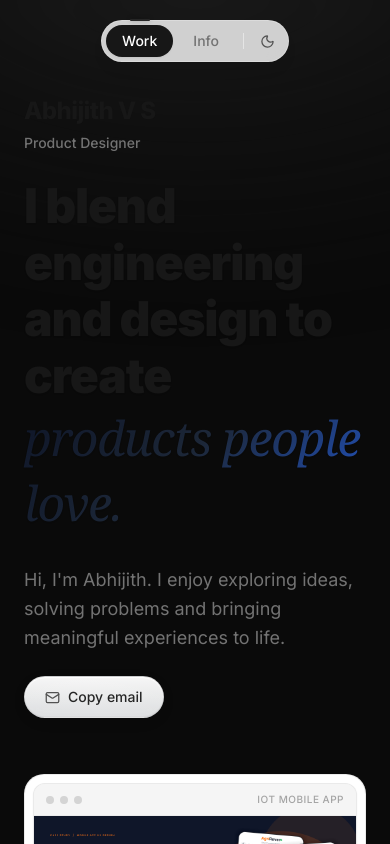
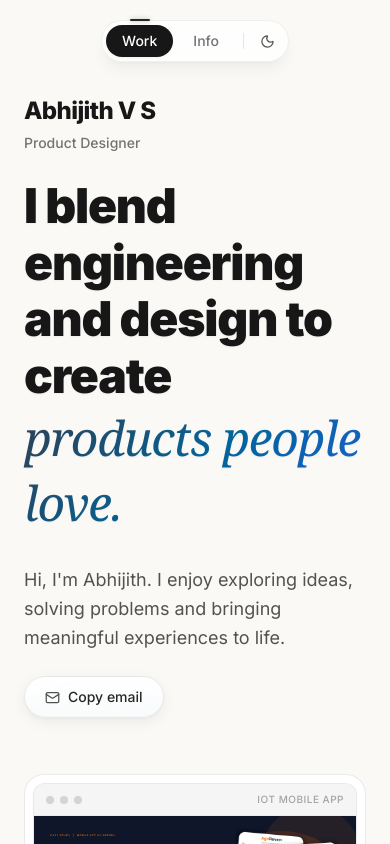
Before and after one commit to Abhi-jith4/Portfolio, a React (Vite) app: page / in a window 390 px wide. Shown: the top 844 px of the page. Built offline with nearby package versions, Linux system fonts and the light colour scheme; grey boxes are pictures that could not be loaded; a web font is replaced by a local one.

Commit message:
fix(theme): restore mobile light mode background, clear dark typography, original blue accents, and subtle surface contrast

```diff
--- a/src/content/agrirover.ts
+++ b/src/content/agrirover.ts
@@ -21,7 +21,7 @@ const ag: ProjectData = {
     'Created visual indicators for system status, connectivity, and alerts.',
     'Developed the app and tested communication between the app and rover hardware.',
   ],
-  team: 'Abhijith V S, Pranav E, Abhiram S, Emmanuel Das',
+  team: 'Abhijith V S, Pranav E, Abhiram S, Emmanuel',
   timeline: 'Completed October 2026',
   status: 'Prototype Completed · Field Testing Pending',
   stats: [
--- a/src/content/medisync.ts
+++ b/src/content/medisync.ts
@@ -25,7 +25,7 @@ const ms: ProjectData = {
     'Wired the dispenser electronics (stepper carousel & peristaltic pump) and vitals sensors (MAX30102 & AD8232).',
     'Tested end-to-end communication between the two independent ESP32 microcontrollers and the mobile app.',
   ],
-  team: 'Abhijith V S, Pranav E, Abhiram S, Emmanuel Das',
+  team: 'Abhijith V S, Pranav E, Abhiram S, Emmanuel',
   timeline: 'Completed May 2026',
   status: 'Prototype Completed · App v1.0',
   stats: [
--- a/src/index.css
+++ b/src/index.css
@@ -17,7 +17,7 @@
   }
 
   body {
-    @apply bg-white dark:bg-[#0A0A0A] sm:dark:bg-neutral-950 text-neutral-900 dark:text-neutral-100;
+    @apply bg-[#FAF9F6] dark:bg-[#0A0A0A] sm:bg-[#FAF9F6] sm:dark:bg-neutral-950 text-neutral-900 dark:text-neutral-100;
     font-feature-settings: 'cv11', 'ss01';
     -webkit-font-smoothing: antialiased;
   }
@@ -81,18 +81,18 @@
     margin-left: -0.04em;
     box-decoration-break: clone;
     -webkit-box-decoration-break: clone;
-    background: linear-gradient(135deg, #0f172a 0%, #1e293b 45%, #2563eb 100%);
+    background: linear-gradient(135deg, #334155 0%, #0369a1 50%, #2563eb 100%);
     -webkit-background-clip: text;
     background-clip: text;
     -webkit-text-fill-color: transparent;
   }
 
   .dark .highlight-serif {
-    background: linear-gradient(180deg, #ffffff 10%, #f8fafc 35%, #e2e8f0 60%, #bae6fd 85%, #93c5fd 100%);
+    background: linear-gradient(135deg, #f8fafc 0%, #e0f2fe 35%, #bae6fd 70%, #93c5fd 100%);
     -webkit-background-clip: text;
     background-clip: text;
     -webkit-text-fill-color: transparent;
-    filter: drop-shadow(0 0 10px rgba(186, 230, 253, 0.3));
+    filter: drop-shadow(0 0 16px rgba(186, 230, 253, 0.4)) drop-shadow(0 0 28px rgba(147, 197, 253, 0.2));
   }
 
   /* Theme-aware Glassmorphic / Neumorphic Pill Button (Dousan Miao style) */
--- a/src/pages/About.tsx
+++ b/src/pages/About.tsx
@@ -7,19 +7,19 @@ export function About() {
   const shouldReduceMotion = useReducedMotion();
 
   return (
-    <div className="min-h-screen bg-[#0A0A0A] dark:bg-[#0A0A0A] sm:bg-white sm:dark:bg-neutral-950 px-3.5 pt-20 pb-12 sm:px-0 sm:pt-0 sm:pb-0 transition-colors duration-300 relative overflow-hidden">
-      {/* Mobile subtle top radial glow (Perry Wang inspired), strictly hidden on desktop */}
+    <div className="min-h-screen bg-[#FAF9F6] dark:bg-[#0A0A0A] sm:bg-[#FAF9F6] sm:dark:bg-neutral-950 px-3.5 pt-20 pb-12 sm:px-0 sm:pt-0 sm:pb-0 transition-colors duration-300 relative overflow-hidden">
+      {/* Mobile subtle top radial glow (Perry Wang inspired), strictly dark-mode only on mobile */}
       <div
-        className="sm:hidden pointer-events-none fixed inset-0 z-0 overflow-hidden"
+        className="hidden dark:block sm:dark:hidden pointer-events-none fixed inset-0 z-0 overflow-hidden"
         aria-hidden="true"
       >
         <div className="absolute -top-16 left-1/2 -translate-x-1/2 w-[600px] h-[360px] bg-[radial-gradient(ellipse_100%_350px_at_50%_0%,rgba(36,36,36,0.8)_0%,rgba(23,23,23,0.5)_50%,transparent_100%)] blur-2xl" />
       </div>
 
       {/* Main Content:
-          - MOBILE: Rounded inset container card with dark #1B1B1B surface, #303030 border, rounded-[26px], padding px-6 py-10
+          - MOBILE: Rounded inset container card with pure white surface in light mode (bg-white border-black/[0.06] shadow-sm), dark #171717 surface in dark mode
           - DESKTOP: Direct on page background (sm:bg-transparent sm:border-none sm:shadow-none sm:rounded-none), preserving exact original layout */}
-      <main className="relative z-10 max-w-6xl mx-auto bg-white dark:bg-[#1B1B1B] sm:bg-transparent sm:dark:bg-transparent rounded-[26px] sm:rounded-none border border-black/[0.06] dark:border-[#303030] sm:border-none shadow-sm sm:shadow-none px-6 py-10 sm:px-6 sm:pt-32 sm:pb-24 transition-colors duration-300">
+      <main className="relative z-10 max-w-6xl mx-auto bg-white dark:bg-[#171717] sm:bg-transparent sm:dark:bg-transparent rounded-[26px] sm:rounded-none border border-black/[0.06] dark:border-neutral-800/80 sm:border-none shadow-sm sm:shadow-none px-6 py-10 sm:px-6 sm:pt-32 sm:pb-24 transition-colors duration-300">
         <div className="flex flex-col items-start sm:items-center">
 
           {/* 2. Profile Image (clean circular, enters smoothly shortly after headline) */}
--- a/src/pages/Home.tsx
+++ b/src/pages/Home.tsx
@@ -9,10 +9,10 @@ export function Home() {
   const shouldReduceMotion = useReducedMotion();
 
   return (
-    <div className="min-h-screen bg-[#0A0A0A] sm:bg-white dark:bg-[#0A0A0A] sm:dark:bg-neutral-950 transition-colors duration-300 relative overflow-hidden">
-      {/* Mobile subtle top radial glow (Perry Wang inspired), strictly hidden on desktop */}
+    <div className="min-h-screen bg-[#FAF9F6] dark:bg-[#0A0A0A] sm:bg-[#FAF9F6] sm:dark:bg-neutral-950 transition-colors duration-300 relative overflow-hidden">
+      {/* Mobile subtle top radial glow (Perry Wang inspired), strictly dark-mode only on mobile */}
       <div
-        className="sm:hidden pointer-events-none fixed inset-0 z-0 overflow-hidden"
+        className="hidden dark:block sm:dark:hidden pointer-events-none fixed inset-0 z-0 overflow-hidden"
         aria-hidden="true"
       >
         <div className="absolute -top-16 left-1/2 -translate-x-1/2 w-[600px] h-[360px] bg-[radial-gradient(ellipse_100%_350px_at_50%_0%,rgba(36,36,36,0.8)_0%,rgba(23,23,23,0.5)_50%,transparent_100%)] blur-2xl" />
@@ -81,7 +81,7 @@ export function Home() {
               delay: shouldReduceMotion ? 0 : 0.4,
               ease: EASE,
             }}
-            className="text-lg text-neutral-500 dark:text-neutral-400 max-w-lg leading-relaxed overflow-visible"
+            className="text-lg text-neutral-600 dark:text-neutral-400 max-w-lg leading-relaxed overflow-visible"
           >
             Hi, I'm Abhijith. I enjoy exploring ideas, solving problems and bringing meaningful experiences to life.
           </motion.p>
```
